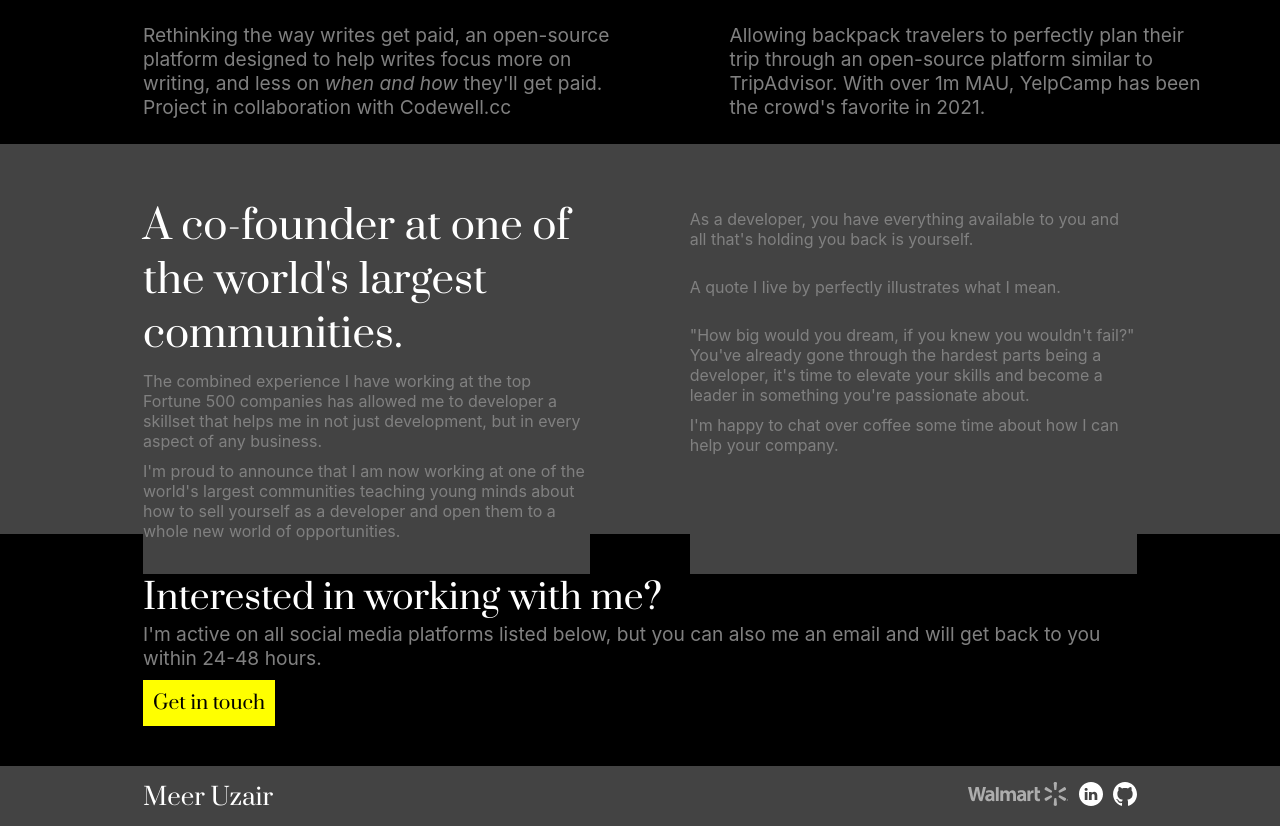
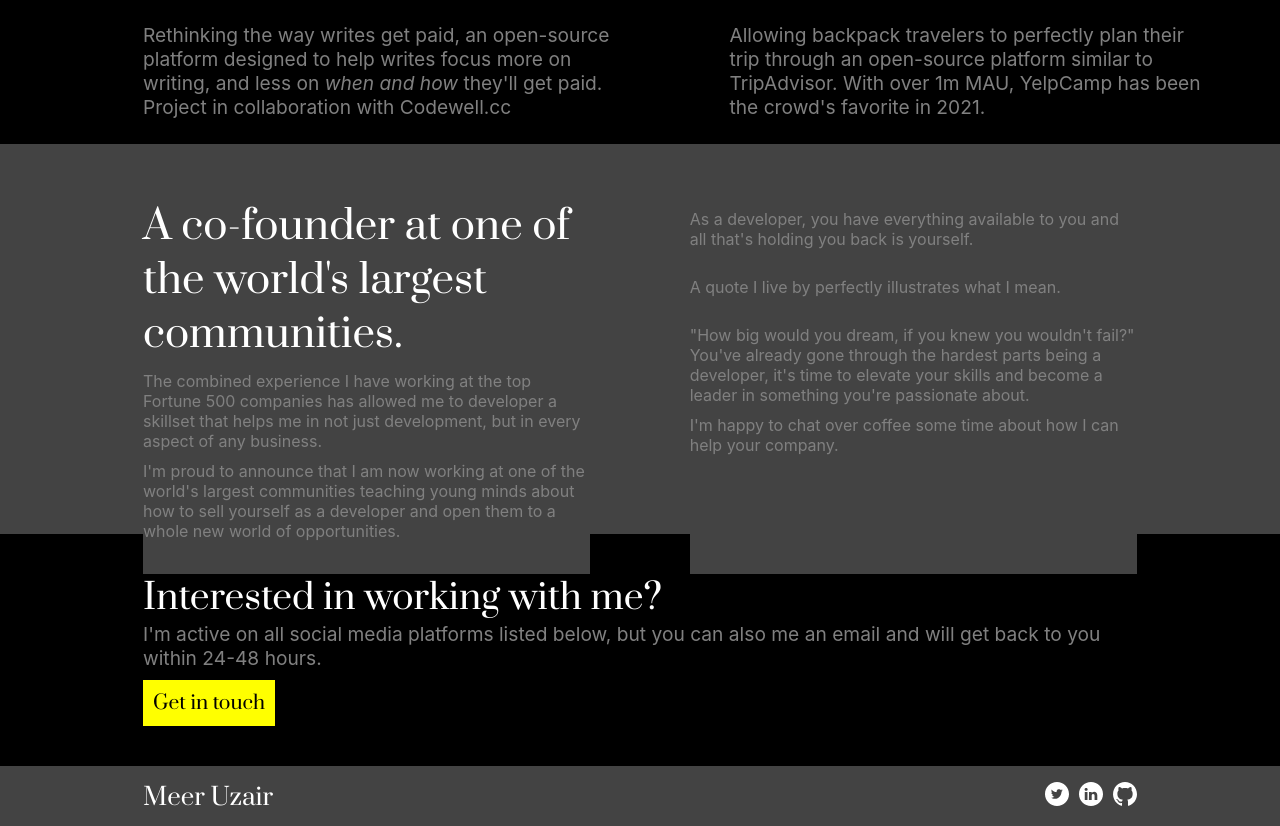
Before and after one commit to MeerUzairWasHere/Porfolio-Template-Demo, a plain HTML site: page index.html in a window 1280 px wide. Shown: the part 1238-2064 px from the top of the page. Drawn offline with Linux system fonts and the light colour scheme.

Commit message:
Update index.html

```diff
--- a/index.html
+++ b/index.html
@@ -111,7 +111,7 @@
                <a href ="#" class="footer-logo">Meer Uzair</a>
                 <div class="social-media flex">
                 <ul>
-                    <li><a href="https://twitter.com/MirUzairWasHere" target="_blank"><img src="/Assets/Logos/Walmart.svg" alt="logo of a Twitter"></a></li>
+                    <li><a href="https://twitter.com/MirUzairWasHere" target="_blank"><img src="/Assets/Social Icons/Twitter.svg" alt="logo of a Twitter"></a></li>
                     <li><a href="https://www.linkedin.com/in/meer-uzair-1b682b176" target="_blank"><img src="/Assets/Social Icons/LinkedIn.svg" alt="logo of a LinkedIn"></a></li>
                     <li><a href="https://github.com/MeerUzairWasHere" target="_blank"><img src="/Assets/Social Icons/Github.svg" alt="logo of a Github"></a></li>
                 </ul>
```
